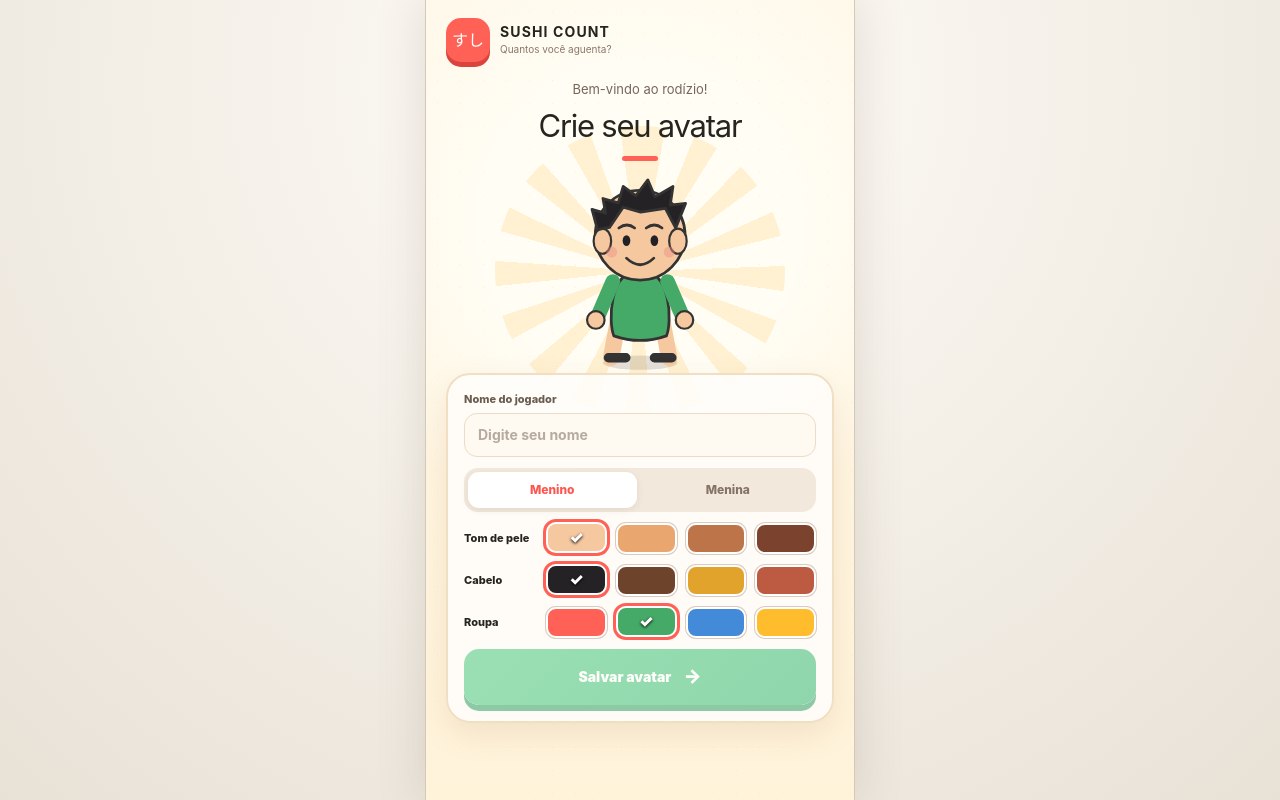
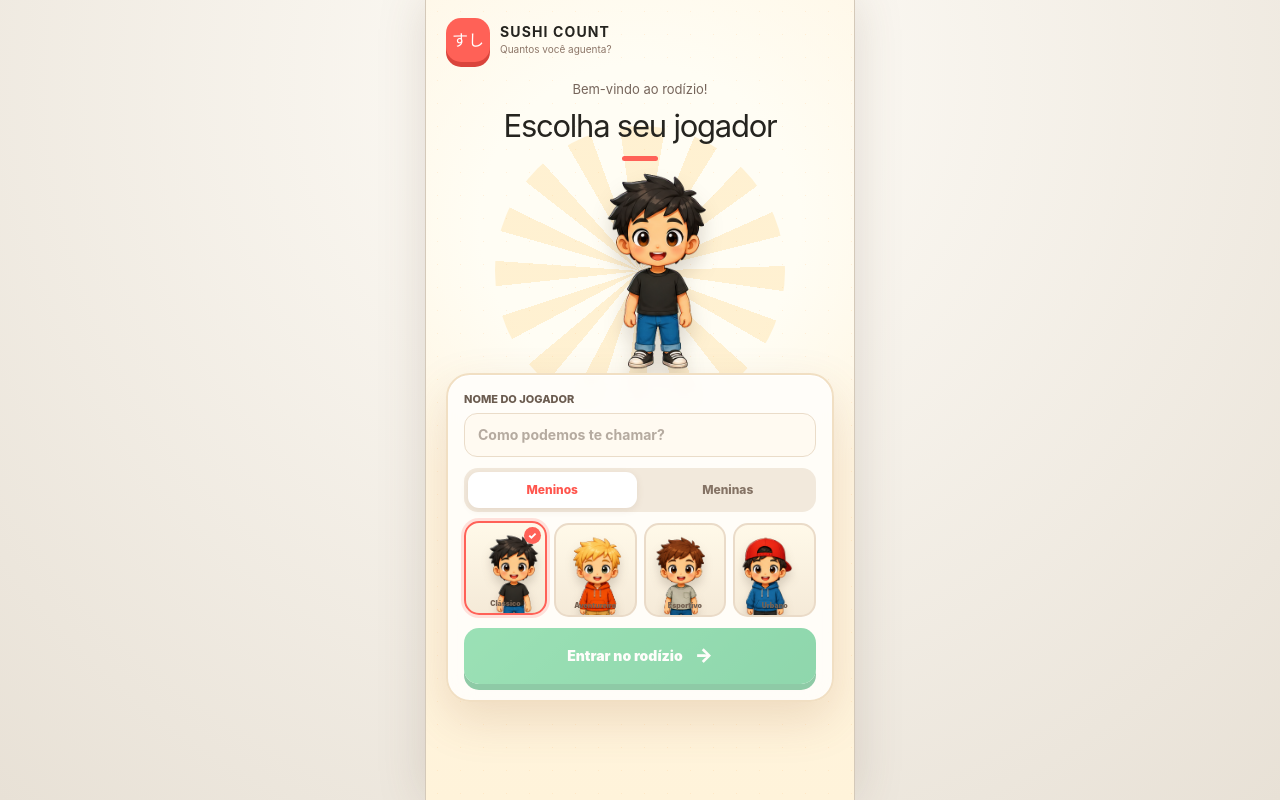
Before and after one commit to guilhermeczz/sushi-game, a React (Vite) app: page / in a window 1280 px wide. Built offline with nearby package versions, Linux system fonts and the light colour scheme.

Commit message:
feat: eleva visual com avatares ilustrados e pós-meta

```diff
--- a/src/App.jsx
+++ b/src/App.jsx
@@ -7,7 +7,7 @@ import ResultScreen from './components/ResultScreen'
 
 const AVATAR_KEY = 'sushi-count-avatar'
 const GAME_KEY = 'sushi-count-game'
-const defaultAvatar = { name: '', gender: 'boy', skin: 0, hair: 0, shirt: 1 }
+const defaultAvatar = { name: '', gender: 'boy', character: 0 }
 
 function loadState() {
   try {
@@ -47,7 +47,6 @@ export default function App() {
   const eat = () => {
     const next = count + 1
     setCount(next)
-    if (next >= goal) setTimeout(() => finish(true, next), 500)
   }
   const restart = () => { localStorage.removeItem(GAME_KEY); setGoal(0); setCount(0); setScreen('goal') }
 
@@ -57,7 +56,7 @@ export default function App() {
         <motion.div key={screen} className="screen-wrap" initial={{ opacity: 0, x: 18 }} animate={{ opacity: 1, x: 0 }} exit={{ opacity: 0, x: -18 }} transition={{ duration: .25 }}>
           {screen === 'onboarding' && <AvatarCreator avatar={avatar} setAvatar={setAvatar} onSave={saveAvatar} />}
           {screen === 'goal' && <GoalScreen avatar={avatar} onStart={start} onBack={() => setScreen('onboarding')} />}
-          {screen === 'game' && <GameBoard avatar={avatar} goal={goal} count={count} onEat={eat} onGiveUp={() => finish(false)} />}
+          {screen === 'game' && <GameBoard avatar={avatar} goal={goal} count={count} onEat={eat} onGiveUp={() => finish(count >= goal)} onFinish={() => finish(true)} />}
           {screen === 'result' && <ResultScreen won={won} avatar={avatar} count={count} goal={goal} onRestart={restart} />}
         </motion.div>
       </AnimatePresence>
--- a/src/components/Avatar.jsx
+++ b/src/components/Avatar.jsx
@@ -1,65 +1,35 @@
 import { motion } from 'framer-motion'
 
-const skins = ['#f6c89f', '#e9a66f', '#bd7448', '#7b432e']
-const shirts = ['#ff6157', '#45a967', '#438ad9', '#ffbd2e']
-const hairs = ['#252226', '#6e432b', '#e2a32c', '#bd5b42']
-
-export const avatarOptions = { skins, shirts, hairs }
+export const avatarRoster = [
+  { id: 0, gender: 'boy', label: 'Clássico' },
+  { id: 1, gender: 'boy', label: 'Aventureiro' },
+  { id: 2, gender: 'boy', label: 'Esportivo' },
+  { id: 3, gender: 'boy', label: 'Urbano' },
+  { id: 4, gender: 'girl', label: 'Clássica' },
+  { id: 5, gender: 'girl', label: 'Divertida' },
+  { id: 6, gender: 'girl', label: 'Criativa' },
+  { id: 7, gender: 'girl', label: 'Aventureira' },
+]
 
 export default function Avatar({ avatar, size = 'large', mood = 'happy', eating = false, stage = 0, className = '' }) {
-  const skin = skins[avatar?.skin ?? 0]
-  const shirt = shirts[avatar?.shirt ?? 0]
-  const hair = hairs[avatar?.hair ?? 0]
-  const girl = avatar?.gender === 'girl'
-  const width = stage === 0 ? 116 : stage === 1 ? 139 : stage === 2 ? 158 : 174
-  const heightClass = size === 'small' ? 'h-52' : size === 'hero' ? 'h-[43vh]' : 'h-[34vh]'
+  const id = avatar?.character ?? (avatar?.gender === 'girl' ? 4 : 0)
+  const column = id % 4
+  const row = Math.floor(id / 4)
+  const heightClass = size === 'small' ? 'avatar-small' : size === 'hero' ? 'avatar-hero' : 'avatar-large'
+  const positions = ['0%', '33.333%', '66.666%', '100%']
 
   return (
-    <motion.svg
-      viewBox="0 0 260 380"
-      className={`${heightClass} max-w-full overflow-visible ${className}`}
+    <motion.div
+      className={`art-avatar ${heightClass} mood-${mood} ${eating ? 'is-eating' : ''} ${className}`}
       animate={mood === 'victory' ? { y: [0, -22, 0], rotate: [-2, 2, -2] } : { y: [0, -3, 0] }}
-      transition={{ repeat: Infinity, duration: mood === 'victory' ? .8 : 2.4, ease: 'easeInOut' }}
+      transition={{ repeat: Infinity, duration: mood === 'victory' ? .75 : 2.5, ease: 'easeInOut' }}
       role="img"
-      aria-label="Avatar do jogador"
+      aria-label="Avatar ilustrado do jogador"
     >
-      <ellipse cx="130" cy="359" rx={stage > 1 ? 88 : 68} ry="13" fill="#33251b" opacity=".13" />
-      <path d="M92 270 77 350M168 270l15 80" stroke={skin} strokeWidth="30" strokeLinecap="round" />
-      <path d="M72 350h32M156 350h32" stroke="#333" strokeWidth="17" strokeLinecap="round" />
-      <path d={`M130 190 C${130-width/2} 190 ${130-width/2} 287 82 310 Q130 ${327 + stage*5} 178 310 C${130+width/2} 287 ${130+width/2} 190 130 190Z`} fill={shirt} stroke="#333" strokeWidth="5" />
-      {stage > 0 && <ellipse cx="130" cy="283" rx={35 + stage*13} ry={25 + stage*7} fill={skin} stroke="#333" strokeWidth="4" />}
-      <path d="M80 211 52 276M180 211l28 65" stroke={shirt} strokeWidth="27" strokeLinecap="round" />
-      <circle cx="49" cy="281" r="16" fill={skin} stroke="#333" strokeWidth="4" />
-      <circle cx="211" cy="281" r="16" fill={skin} stroke="#333" strokeWidth="4" />
-      <circle cx="130" cy="126" r="82" fill={skin} stroke="#333" strokeWidth="5" />
-      <ellipse cx="61" cy="137" rx="16" ry="23" fill={skin} stroke="#333" strokeWidth="4" />
-      <ellipse cx="199" cy="137" rx="16" ry="23" fill={skin} stroke="#333" strokeWidth="4" />
-      {girl ? (
-        <path d="M51 143Q35 56 92 39q38-29 84 3 43 22 32 104l-19-31-8-43-39-25-50 17-23 53Z" fill={hair} stroke="#333" strokeWidth="5" />
-      ) : (
-        <path d="M52 116 42 79l25 7-5-27 28 8 9-30 23 17 22-29 13 31 33-19-5 34 28-3-18 45-19-36-45 7-32-9-25 37Z" fill={hair} stroke="#333" strokeWidth="5" strokeLinejoin="round" />
-      )}
-      <path d="M91 113q15-11 29 0M141 113q15-11 29 0" stroke="#333" strokeWidth="5" strokeLinecap="round" fill="none" />
-      {mood === 'sad' ? (
-        <>
-          <path d="M92 135q13-14 26 0M143 135q13-14 26 0" stroke="#333" strokeWidth="5" fill="none" />
-          <path d="M110 174q20-18 40 0" stroke="#333" strokeWidth="5" fill="none" />
-          <path d="M98 143q-8 14-2 28M164 143q8 14 2 28" stroke="#69bdea" strokeWidth="8" strokeLinecap="round" />
-        </>
-      ) : (
-        <>
-          <ellipse cx="105" cy="136" rx="7" ry="10" fill="#242124" /><ellipse cx="156" cy="136" rx="7" ry="10" fill="#242124" />
-          <path d={eating ? 'M96 165Q130 127 164 165Q160 213 130 216Q100 213 96 165Z' : 'M105 168q25 24 50 0'} fill={eating ? '#542c2b' : 'none'} stroke="#333" strokeWidth="5" strokeLinecap="round" />
-          {eating && <ellipse cx="130" cy="198" rx="20" ry="9" fill="#f47b76" />}
-        </>
-      )}
-      <circle cx="78" cy="157" r="10" fill="#ed8e83" opacity=".45" /><circle cx="183" cy="157" r="10" fill="#ed8e83" opacity=".45" />
-      {mood === 'victory' && (
-        <g transform="translate(180 190)">
-          <path d="M10 8h49v40q-4 29-24 29T10 48Z" fill="#ffd43b" stroke="#9c6311" strokeWidth="4" />
-          <path d="M10 18H-4q0 32 25 31M59 18h14q0 32-25 31M35 76v24M17 101h36" fill="none" stroke="#9c6311" strokeWidth="6" strokeLinecap="round" />
-        </g>
-      )}
-    </motion.svg>
+      <div className="avatar-art" style={{ backgroundPosition: `${positions[column]} ${row ? '100%' : '0%'}`, '--body-scale': 1 + stage * .07 }} />
+      {mood === 'victory' && <span className="avatar-prop trophy">🏆</span>}
+      {mood === 'sad' && <><span className="tear left">💧</span><span className="tear right">💧</span></>}
+      {eating && <span className="eating-mouth" />}
+    </motion.div>
   )
 }
--- a/src/components/AvatarCreator.jsx
+++ b/src/components/AvatarCreator.jsx
@@ -1,42 +1,29 @@
 import { motion } from 'framer-motion'
-import Avatar, { avatarOptions } from './Avatar'
-
-const labels = { skin: 'Tom de pele', hair: 'Cabelo', shirt: 'Roupa' }
-
-function OptionRow({ type, value, onChange }) {
-  const items = avatarOptions[`${type}s`]
-  return (
-    <div className="option-block">
-      <span>{labels[type]}</span>
-      <div className="option-row" role="radiogroup" aria-label={labels[type]}>
-        {items.map((color, index) => (
-          <button key={color} type="button" className={`swatch ${value === index ? 'selected' : ''}`} style={{ '--swatch': color }} onClick={() => onChange(index)} aria-label={`${labels[type]} ${index + 1}`} aria-pressed={value === index} />
-        ))}
-      </div>
-    </div>
-  )
-}
+import Avatar, { avatarRoster } from './Avatar'
 
 export default function AvatarCreator({ avatar, setAvatar, onSave }) {
   const valid = avatar.name.trim().length >= 2
+  const choices = avatarRoster.filter((item) => item.gender === avatar.gender)
+  const selectGender = (gender) => setAvatar({ ...avatar, gender, character: gender === 'girl' ? 4 : 0 })
   return (
     <motion.main className="screen onboarding" initial={{ opacity: 0 }} animate={{ opacity: 1 }}>
       <header className="brand"><span>すし</span><div><b>SUSHI COUNT</b><small>Quantos você aguenta?</small></div></header>
-      <section className="intro">
-        <p>Bem-vindo ao rodízio!</p>
-        <h1>Crie seu avatar</h1>
-      </section>
+      <section className="intro"><p>Bem-vindo ao rodízio!</p><h1>Escolha seu jogador</h1></section>
       <div className="avatar-stage"><div className="sunburst" /><Avatar avatar={avatar} size="small" /></div>
-      <form className="creator-card" onSubmit={(event) => { event.preventDefault(); if (valid) onSave() }}>
-        <label className="name-field">Nome do jogador<input value={avatar.name} maxLength={18} placeholder="Digite seu nome" onChange={(event) => setAvatar({ ...avatar, name: event.target.value })} /></label>
+      <form className="creator-card polished" onSubmit={(event) => { event.preventDefault(); if (valid) onSave() }}>
+        <label className="name-field">NOME DO JOGADOR<input value={avatar.name} maxLength={18} placeholder="Como podemos te chamar?" onChange={(event) => setAvatar({ ...avatar, name: event.target.value })} /></label>
         <div className="gender-tabs">
-          <button type="button" className={avatar.gender === 'boy' ? 'active' : ''} onClick={() => setAvatar({ ...avatar, gender: 'boy' })}>Menino</button>
-          <button type="button" className={avatar.gender === 'girl' ? 'active' : ''} onClick={() => setAvatar({ ...avatar, gender: 'girl' })}>Menina</button>
+          <button type="button" className={avatar.gender === 'boy' ? 'active' : ''} onClick={() => selectGender('boy')}>Meninos</button>
+          <button type="button" className={avatar.gender === 'girl' ? 'active' : ''} onClick={() => selectGender('girl')}>Meninas</button>
         </div>
-        <OptionRow type="skin" value={avatar.skin} onChange={(skin) => setAvatar({ ...avatar, skin })} />
-        <OptionRow type="hair" value={avatar.hair} onChange={(hair) => setAvatar({ ...avatar, hair })} />
-        <OptionRow type="shirt" value={avatar.shirt} onChange={(shirt) => setAvatar({ ...avatar, shirt })} />
-        <button className="primary-button" disabled={!valid}>Salvar avatar <span>→</span></button>
+        <div className="character-grid">
+          {choices.map((item) => (
+            <button key={item.id} type="button" className={avatar.character === item.id ? 'selected' : ''} onClick={() => setAvatar({ ...avatar, character: item.id })} aria-label={`Avatar ${item.label}`}>
+              <Avatar avatar={{ ...avatar, character: item.id }} size="small" /><span>{item.label}</span>
+            </button>
+          ))}
+        </div>
+        <button className="primary-button" disabled={!valid}>Entrar no rodízio <span>→</span></button>
       </form>
     </motion.main>
   )
--- a/src/components/ResultScreen.jsx
+++ b/src/components/ResultScreen.jsx
@@ -12,6 +12,7 @@ export default function ResultScreen({ won, avatar, count, goal, onRestart }) {
       </motion.section>
       <div className="result-avatar"><Avatar avatar={avatar} size="hero" mood={won ? 'victory' : 'sad'} stage={count >= 30 ? 3 : count >= 20 ? 2 : count >= 10 ? 1 : 0} /></div>
       <div className="final-score"><span>PLACAR FINAL</span><strong>{count}<small> / {goal} peças</small></strong></div>
+      {won && <div className="over-goal"><span>🔥</span><div><b>+{Math.max(0, count - goal)} peças</b><small>ALÉM DA META</small></div></div>}
       <button className="primary-button yellow" onClick={onRestart}>{won ? 'Jogar novamente' : 'Tentar novamente'} <span>↻</span></button>
     </main>
   )
```
Also changed, not shown: src/components/GameBoard.jsx (+14 -3 lines), public/assets/avatars.png (added), src/index.css, 1 other file (tests, documents, lock files or other folders).
